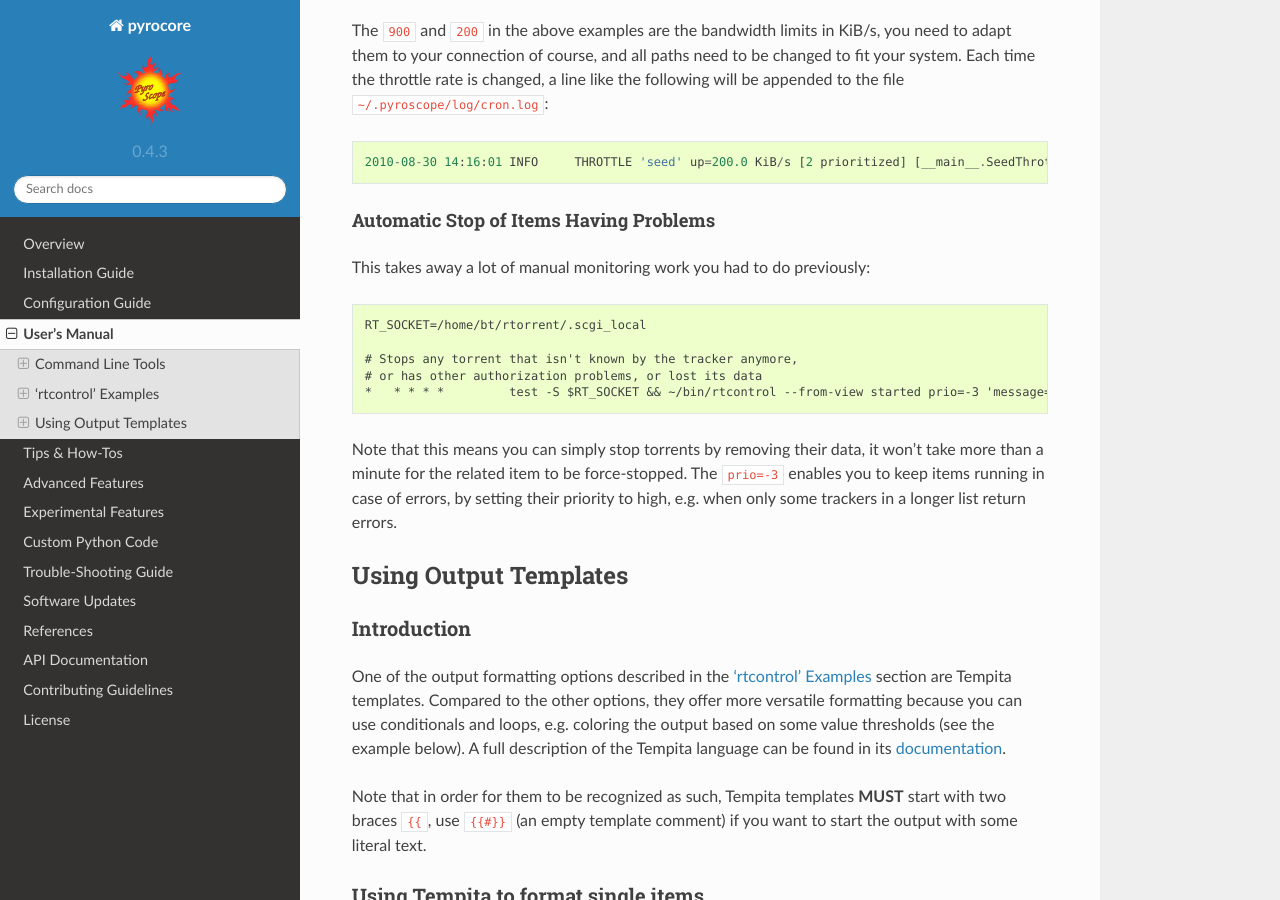
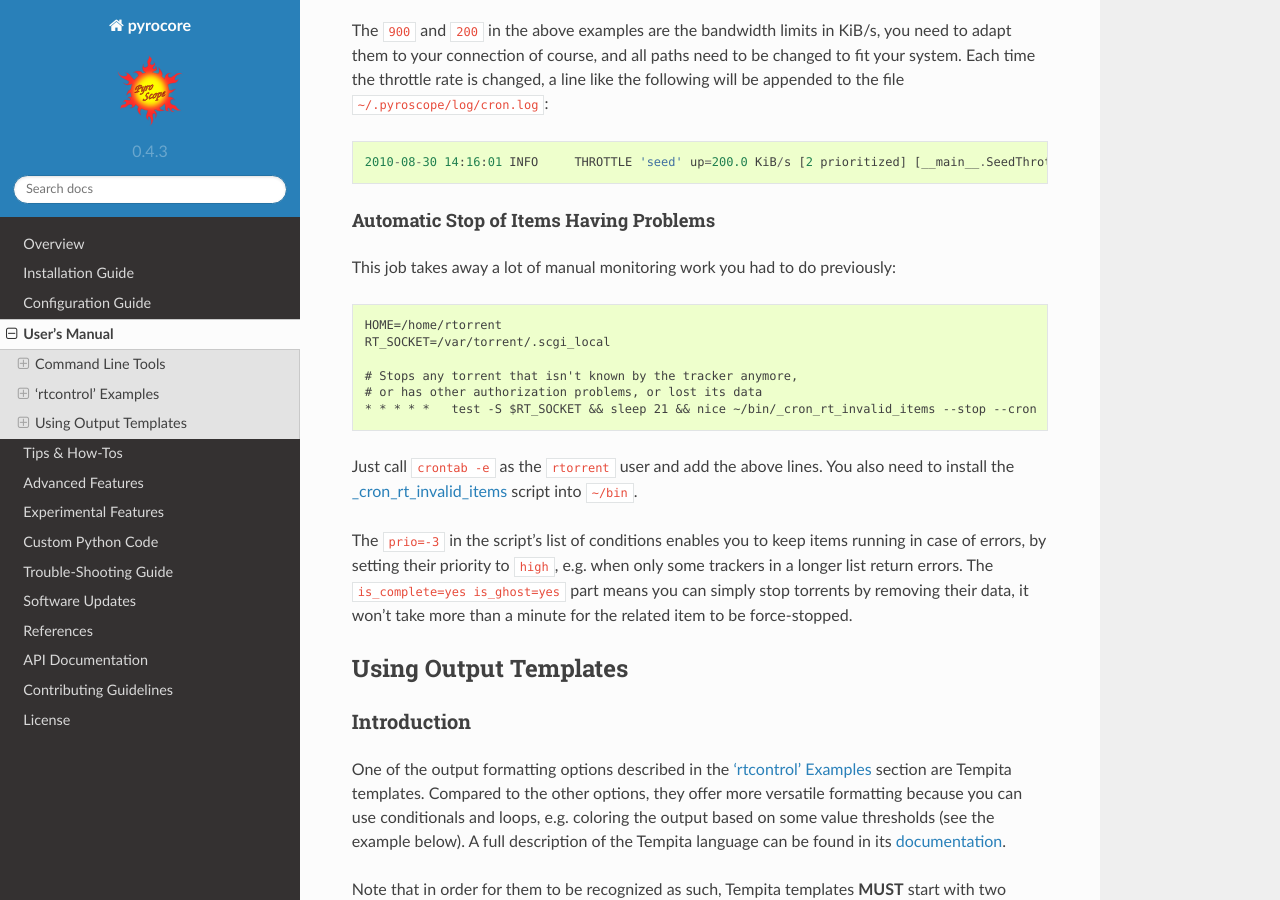
Before and after one commit to pyroscope/pyrocore, a Sphinx documentation site: the page built from docs/usage.rst, in a window 1280 px wide and 900 px high, scrolled down 19059 px. Built offline with Sphinx 7.4.7 and the Read the Docs theme 2.0.0, drawn with Linux system fonts in a browser that asks for light colours.

Commit message:
point to _cron_rt_invalid_items script from pimp-my-box

```diff
--- a/docs/usage-rtcontrol.rst
+++ b/docs/usage-rtcontrol.rst
@@ -530,15 +530,21 @@ is changed, a line like the following will be appended to the file
 Automatic Stop of Items Having Problems
 """""""""""""""""""""""""""""""""""""""
 
-This takes away a lot of manual monitoring work you had to do previously::
+This job takes away a lot of manual monitoring work you had to do previously::
 
-    RT_SOCKET=/home/bt/rtorrent/.scgi_local
+    HOME=/home/rtorrent
+    RT_SOCKET=/var/torrent/.scgi_local
 
     # Stops any torrent that isn't known by the tracker anymore,
     # or has other authorization problems, or lost its data
-    *	* * * * 	test -S $RT_SOCKET && ~/bin/rtcontrol --from-view started prio=-3 'message=*not?registered*,*unregistered*,*not?authorized*' OR is_complete=yes is_ghost=yes --stop --cron
+    * * * * *   test -S $RT_SOCKET && sleep 21 && nice ~/bin/_cron_rt_invalid_items --stop --cron
 
-Note that this means you can simply stop torrents by removing their data,
+Just call ``crontab -e`` as the ``rtorrent`` user and add the above lines.
+You also need to install the `_cron_rt_invalid_items`_ script into ``~/bin``.
+
+The ``prio=-3`` in the script's list of conditions enables you to keep items running in case of errors, by setting their
+priority to ``high``, e.g. when only some trackers in a longer list return errors.
+The ``is_complete=yes is_ghost=yes`` part means you can simply stop torrents by removing their data,
 it won't take more than a minute for the related item to be force-stopped.
-The ``prio=-3`` enables you to keep items running in case of errors, by setting their
-priority to high, e.g. when only some trackers in a longer list return errors.
+
+.. _`_cron_rt_invalid_items`: https://raw.githubusercontent.com/pyroscope/pimp-my-box/master/roles/pyroscope-cli/files/bin/_cron_rt_invalid_items
```
